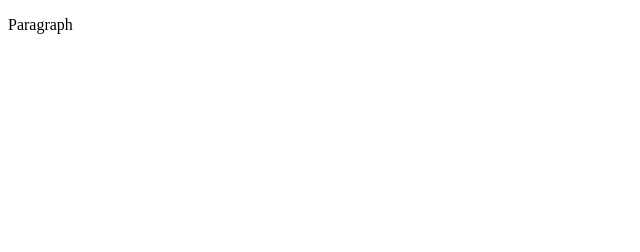
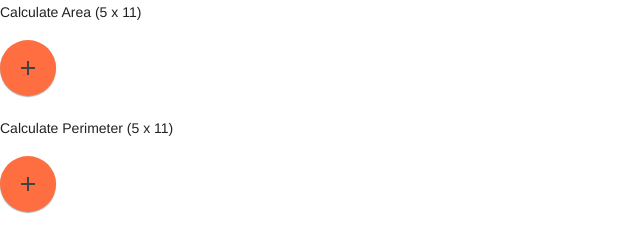
Before and after one commit to ICD2O-Digital-Tech-JackT/Unit2-02-HTML-AreaPerRectangle, a plain HTML site: page index.html in a window 1280 px wide. Shown: the whole page, without its empty margins (0-640 px from the left). Drawn offline with nearby package versions, Linux system fonts and the light colour scheme.

Commit message:
finished

```diff
--- a/css/style.css
+++ b/css/style.css
@@ -1,4 +1,4 @@
-/* Created by: Mr. Coxall
-* Created on: Sep 2020
-* This file contains the CSS for index.html
-*/
+html {
+  height: 100%;
+  width: 100%;
+}
--- a/index.html
+++ b/index.html
@@ -1,9 +1,41 @@
 <!DOCTYPE html>
 <html>
-  <head>
-    <title>Title</title>
-  </head>
-  <body>
-    <p>Paragraph</p>
-  </body>
+
+<head>
+  <title>Title</title>
+
+  <link rel="stylesheet" href="https://fonts.googleapis.com/icon?family=Material+Icons">
+  <link rel="stylesheet" href="https://code.getmdl.io/1.3.0/material.orange-deep_orange.min.css" />
+  <link rel="stylesheet" href="css/style.css"/>
+  <script defer src="https://code.getmdl.io/1.3.0/material.min.js"></script>
+
+</head>
+
+<body>
+  <script src="/js/script.js"></script>
+
+  <p>Calculate Area (5 x 11)</p>
+
+  <!-- Colored FAB button with ripple -->
+  <button onclick="CalculateArea(5,11)" class="mdl-button mdl-js-button mdl-button--fab mdl-js-ripple-effect mdl-button--colored">
+    <i class="material-icons">add</i>
+  </button>
+
+  <div id="Area">
+    <br>
+  </div>
+
+  <p>Calculate Perimeter (5 x 11)</p>
+
+  <!-- Colored FAB button with ripple -->
+  <button onclick="CalculatePerimeter(5,11)" class="mdl-button mdl-js-button mdl-button--fab mdl-js-ripple-effect mdl-button--colored">
+    <i class="material-icons">add</i>
+  </button>
+
+  <div id="Perimeter">
+    <br>
+  </div>
+
+</body>
+
 </html>
--- a/js/script.js
+++ b/js/script.js
@@ -1,5 +1,17 @@
-// Copyright (c) 2020 Mr. Coxall All rights reserved
-//
-// Created by: Mr. Coxall
-// Created on: Sep 2020
-// This file contains the JS functions for index.html
+function DisplayArea(x){
+  document.getElementById("Area").innerHTML=x
+}
+
+
+function CalculateArea(Length,Width){
+  DisplayArea(Length*Width)
+}
+
+function DisplayPerimeter(x){
+  document.getElementById("Perimeter").innerHTML=x
+}
+
+
+function CalculatePerimeter(Length,Width){
+  DisplayPerimeter((2*Length)+(2*Width))
+}
```
Also changed, not shown: 1 other file.
